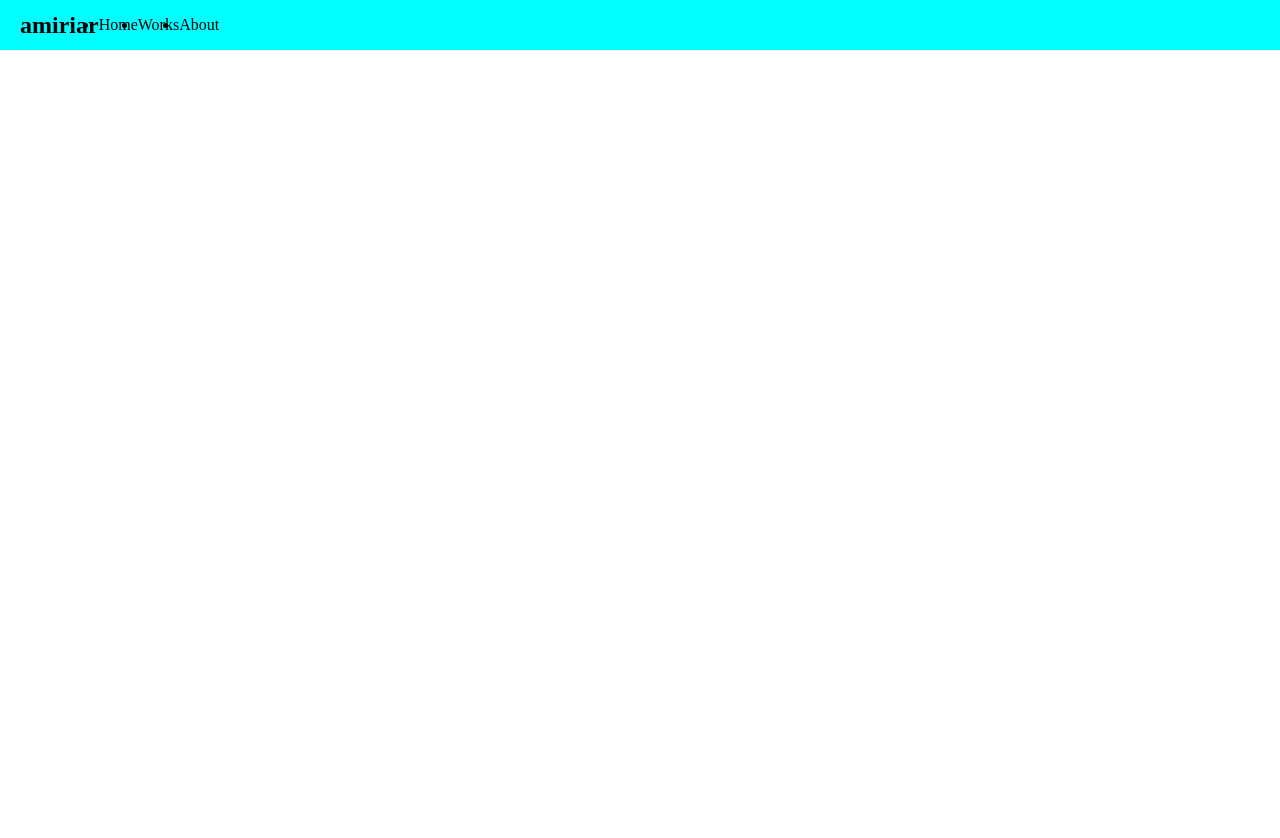
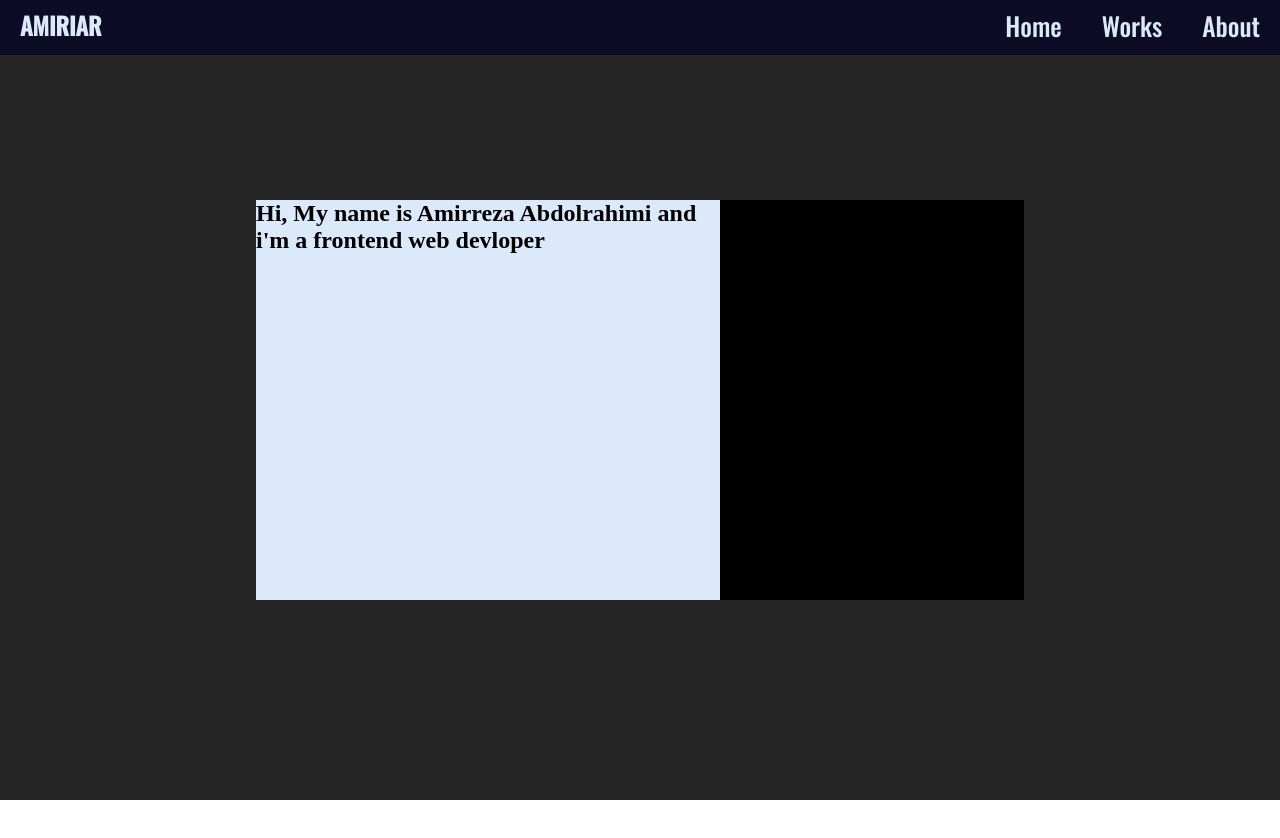
Before and after one commit to amiriar/Port, a React (Vite) app in the folder app-react/: page / in a window 1280 px wide. Shown: the top 838 px of the page. Before the commit the page ends 800 px from the top, so only its background shows below. Built offline with nearby package versions, Linux system fonts and the light colour scheme.

Commit message:
first page is ending

```diff
--- a/app-react/src/App.css
+++ b/app-react/src/App.css
@@ -1,14 +1,73 @@
+@import url('https://fonts.googleapis.com/css2?family=Oswald:wght@500&display=swap');
+
+
+
 *{
  padding: 0;
  margin: 0;
 }
+header{
+  height: 350vh;
+}
 nav{
-  background-color: aqua;
+  background-color: #0c0c27;
+  color: #DBE9FA;
   display: flex;
   height: 50px;
-  padding: 0px 20px 0px 20px;
+  padding: 0px 20px 5px 20px;
   align-items: center;
+  justify-content: space-between;
+  font-family: 'Oswald', sans-serif;
+  cursor: default;
+  position: fixed;
+  width: 100%;
+  overflow-x: hidden;
 }
 ul{
   display: flex;
+
 }
+li{
+  list-style-type: none;
+  padding-right: 40px;
+  font-size: 1.6rem;
+  cursor: pointer;
+}
+article{
+  height: 100vh;
+  background-color: #252525;
+  display: flex;
+  align-items: center;
+}
+.id{
+  background-color: aquamarine;
+  height: 50vh;
+  width: 60vw;
+  display: flex;
+  align-items: center;
+  justify-content: center;
+  margin: auto;
+}
+.left{
+  height: 100%;
+  background-color: #DBE9FA;
+  width: 61%;
+}
+.right{
+  height: 100%;
+  background-color: black;
+  width: 40%;
+}
+
+
+
+@media screen and (max-width: 320px) {
+  li{
+    font-size: 1rem;
+    padding-right: 30px;
+  }
+  .name{
+    font-size: 1.2rem;
+  }
+
+}
--- a/app-react/src/App.jsx
+++ b/app-react/src/App.jsx
@@ -8,14 +8,21 @@ function App() {
     <div className="App">
       <header>
         <nav>
-          <h2>amiriar</h2>
+          <h2 className='name'>AMIRIAR</h2>
           <ul>
             <li>Home</li>
             <li>Works</li>
             <li>About</li>
           </ul>
         </nav>
-        <article></article>
+        <article>
+          <div className="id">
+            <div className='left'>
+              <h1>Hi, My name is Amirreza Abdolrahimi and i'm a frontend web devloper</h1>
+            </div>
+            <div className='right'></div>
+          </div>
+        </article>
       </header>
       <main>
 
```
